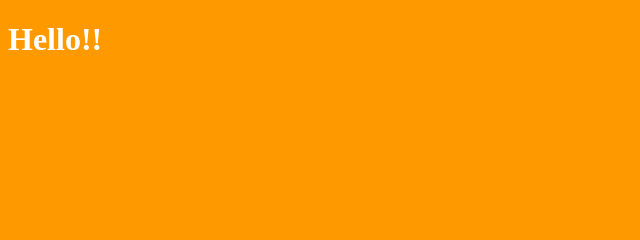
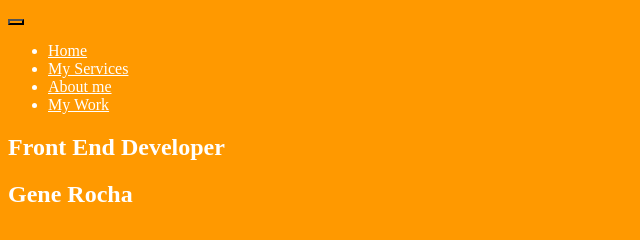
Before and after one commit to generocha/reactWebPortfolio, a React app: page / in a window 1280 px wide. Shown: the whole page, without its empty margins (0-640 px from the left). Built offline with nearby package versions, Linux system fonts and the light colour scheme.

Commit message:
add Header and Home component

```diff
--- a/public/index.html
+++ b/public/index.html
@@ -4,6 +4,14 @@
     <meta charset="UTF-8" />
     <meta name="viewport" content="width=device-width, initial-scale=1.0" />
     <title>Gene Rocha Web Portfolio</title>
+    <link
+      href="https://fonts.googleapis.com/css2?family=Oxygen:wght@300;400;700&display=swap"
+      rel="stylesheet"
+    />
+    <script
+      src="https://kit.fontawesome.com/aaf7f5e39f.js"
+      crossorigin="anonymous"
+    ></script>
   </head>
   <body>
     <div id="root"></div>
--- /dev/null
+++ b/src/app/components/Header.js
@@ -0,0 +1,32 @@
+import React from "react";
+
+export class Header extends React.Component {
+  render() {
+    return (
+      <nav class="nav">
+        <ul class="nav__list">
+          <li class="nav__item">
+            <a href="#home" class="nav__link">
+              Home
+            </a>
+          </li>
+          <li class="nav__item">
+            <a href="#services" class="nav__link">
+              My Services
+            </a>
+          </li>
+          <li class="nav__item">
+            <a href="#about" class="nav__link">
+              About me
+            </a>
+          </li>
+          <li class="nav__item">
+            <a href="#work" class="nav__link">
+              My Work
+            </a>
+          </li>
+        </ul>
+      </nav>
+    );
+  }
+}
--- /dev/null
+++ b/src/app/components/Home.js
@@ -0,0 +1,12 @@
+import React from "react";
+
+export class Home extends React.Component {
+  render() {
+    return (
+      <section class="intro" id="home">
+        <h2 class="section__subtitle--intro">Front End Developer</h2>
+        <h1 class="section__title--intro">Gene Rocha</h1>
+      </section>
+    );
+  }
+}
--- /dev/null
+++ b/src/app/index.js
@@ -0,0 +1,21 @@
+import React from "react";
+import reactDom from "react-dom";
+import "../styles/style.scss";
+import { Header } from "./components/Header";
+import { Home } from "./components/Home";
+
+const App = () => {
+  return (
+    <div>
+      <header>
+        <button class="nav-toggle" aria-label="toggle navigation">
+          <span class="hamburger"></span>
+        </button>
+        <Header />
+      </header>
+      <Home />
+    </div>
+  );
+};
+
+reactDom.render(<App />, document.getElementById("root"));
--- a/src/index.js
+++ /dev/null
@@ -1,9 +0,0 @@
-import React from "react";
-import reactDom from "react-dom";
-import "./styles/style.scss";
-
-const App = () => {
-  return <h1>Hello!!</h1>;
-};
-
-reactDom.render(<App />, document.getElementById("root"));
--- a/webpack.config.js
+++ b/webpack.config.js
@@ -1,7 +1,7 @@
 const path = require("path");
 
 module.exports = {
-  entry: "./src/index.js",
+  entry: "./src/app/index.js",
   output: {
     path: path.join(__dirname, "public"),
     filename: "bundle.js",
```
